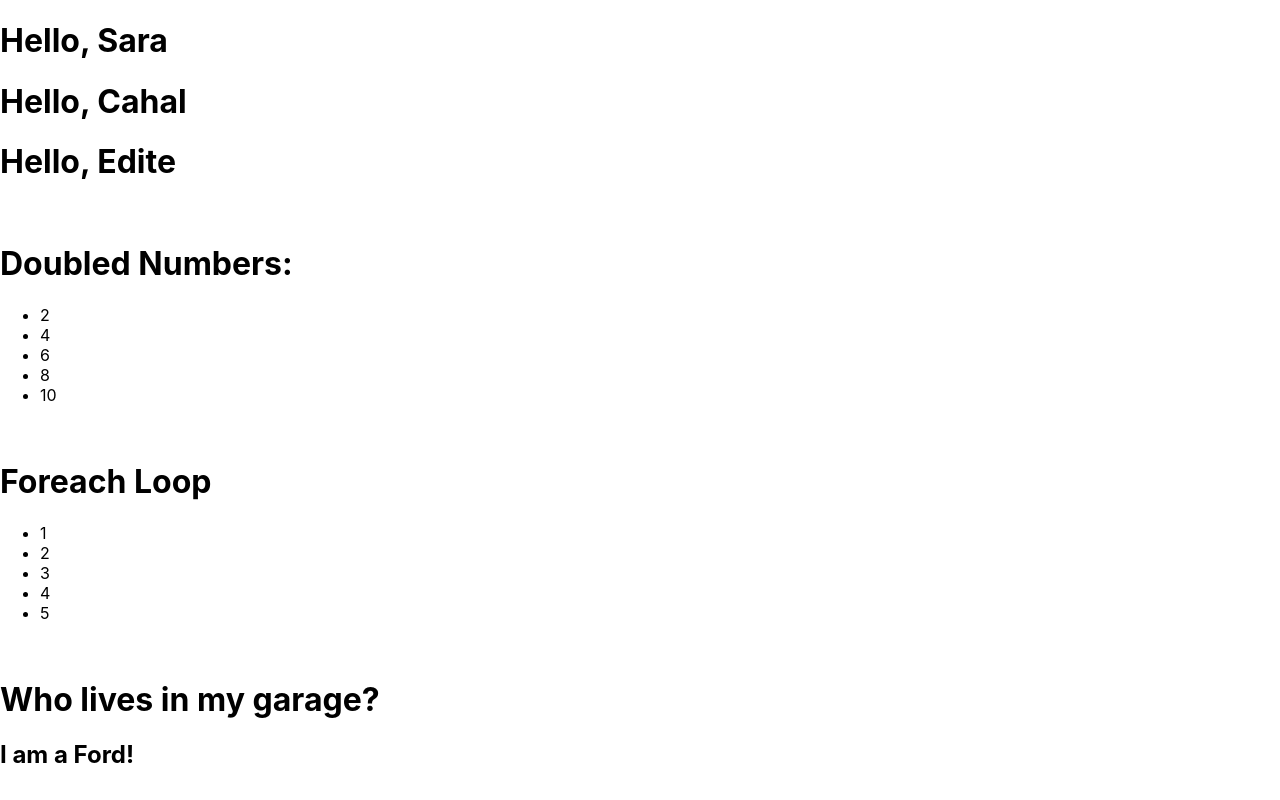
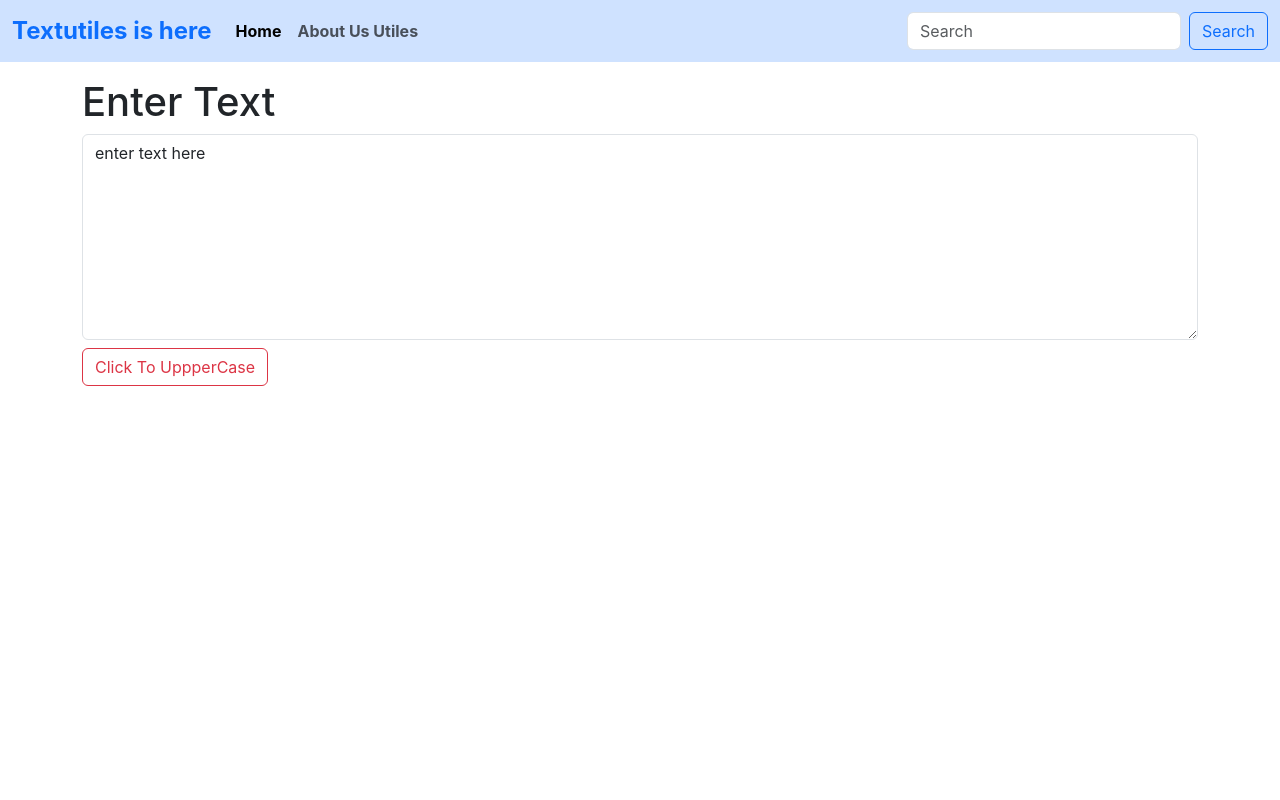
Before and after one commit to DeepPoradiya/Navigation-Bar, a React (Create React App) app in the folder react/react_basic/: page / in a window 1280 px wide. Built offline with nearby package versions, Linux system fonts and the light colour scheme.

Commit message:
create component and pass compenent one page to another page and how to add bootstrap link react,props, propTypes,defaultProps and state,onchange and onclick event and toUpperCase()

```diff
--- a/react/react_basic/public/index.html
+++ b/react/react_basic/public/index.html
@@ -10,34 +10,23 @@
       content="Web site created using create-react-app"
     />
     <link rel="apple-touch-icon" href="%PUBLIC_URL%/logo192.png" />
-    <!--
-      manifest.json provides metadata used when your web app is installed on a
-      user's mobile device or desktop. See https://developers.google.com/web/fundamentals/web-app-manifest/
-    -->
     <link rel="manifest" href="%PUBLIC_URL%/manifest.json" />
-    <!--
-      Notice the use of %PUBLIC_URL% in the tags above.
-      It will be replaced with the URL of the `public` folder during the build.
-      Only files inside the `public` folder can be referenced from the HTML.
+    <link
+      href="https://cdn.jsdelivr.net/npm/bootstrap@5.3.1/dist/css/bootstrap.min.css"
+      rel="stylesheet"
+      integrity="sha384-4bw+/aepP/YC94hEpVNVgiZdgIC5+VKNBQNGCHeKRQN+PtmoHDEXuppvnDJzQIu9"
+      crossorigin="anonymous"
+    />
 
-      Unlike "/favicon.ico" or "favicon.ico", "%PUBLIC_URL%/favicon.ico" will
-      work correctly both with client-side routing and a non-root public URL.
-      Learn how to configure a non-root public URL by running `npm run build`.
-    -->
     <title>React App</title>
   </head>
   <body>
     <noscript>You need to enable JavaScript to run this app.</noscript>
     <div id="root"></div>
-    <!--
-      This HTML file is a template.
-      If you open it directly in the browser, you will see an empty page.
-
-      You can add webfonts, meta tags, or analytics to this file.
-      The build step will place the bundled scripts into the <body> tag.
-
-      To begin the development, run `npm start` or `yarn start`.
-      To create a production bundle, use `npm run build` or `yarn build`.
-    -->
+    <script
+      src="https://cdn.jsdelivr.net/npm/bootstrap@5.3.1/dist/js/bootstrap.bundle.min.js"
+      integrity="sha384-HwwvtgBNo3bZJJLYd8oVXjrBZt8cqVSpeBNS5n7C8IVInixGAoxmnlMuBnhbgrkm"
+      crossorigin="anonymous"
+    ></script>
   </body>
 </html>
--- a/react/react_basic/src/App.css
+++ b/react/react_basic/src/App.css
@@ -1,4 +1,4 @@
-.App {
+/* .App {
   text-align: center;
 }
 
@@ -35,4 +35,4 @@
   to {
     transform: rotate(360deg);
   }
-}
+} */
--- a/react/react_basic/src/App.js
+++ b/react/react_basic/src/App.js
@@ -1,90 +1,15 @@
-import './App.css';
+import "./App.css";
+import Navbar from "./componets/Navbar";
+import Textforms from "./componets/Textforms";
 
-function Welcome(props) {
-  return <h1>Hello, {props.name}</h1>;
-
-}
-function Doubl() {
-  const numbers = [1, 2, 3, 4, 5];
-  const doubled = numbers.map((number) => number * 2);
-
-  return (
-    <div>
-      <h1>Doubled Numbers:</h1>
-      <ul>
-        {doubled.map((value) => (
-          <li>{value}</li>
-        ))}
-      </ul>
-    </div>
-  );
-}
-function Test()
-{
-  const numbers = [1, 2, 3, 4, 5];
-  const listItems = [];
-
-  numbers.forEach((number, index) => {
-    listItems.push(<li key={index}>{number}</li>);
-  });
-
-  return (
-    <div>
-      <h1>Foreach Loop</h1>
-      <ul>
-        {listItems}
-      </ul>
-    </div>
-  );
-}
 function App() {
   return (
-    <div>
-
-      <Welcome name="Sara" />
-      <Welcome name="Cahal" />
-      <Welcome name="Edite" />
-      <br />
-      <Doubl/>
-      <br/>
-      <Test/>
-      <br/>
-      <Garage/>
-    </div>
-  );
-}
-function Car(props) {
-  return <h2>I am a { props.brand }!</h2>;
+  <>
+      {/* <Navbar title="TextUtiles" abouttext="About Us" /> */}
+      <Navbar />
+      <Textforms title="Enter Text" />
+      </>
+     );
 }
 
-function Garage() {
-  const carName = "Ford";
-  return (
-    <>
-        <h1>Who lives in my garage?</h1>
-        <Car brand={ carName } />
-    </>
-  );
-}
-// function App() {
-//   return (
-//     <div className="App">
-//       <header className="App-header">
-//         <img src={logo} className="App-logo" alt="logo" />
-//         <p>
-//           Edit <code>src/App.js</code> and save to reload.
-//         </p>
-//         <a
-//           className="App-link"
-//           href="https://reactjs.org"
-//           target="_blank"
-//           rel="noopener noreferrer"
-//         >
-//           Learn React
-//         </a>
-//       </header>
-//     </div>
-//   );
-// }
-
 export default App;
--- /dev/null
+++ b/react/react_basic/src/componets/Navbar.js
@@ -0,0 +1,61 @@
+import React from 'react'
+import PropTypes from 'prop-types'
+
+export default function Navbar(props) {
+  return (
+    <>
+    <nav className="navbar navbar-expand-lg bg-primary-subtle ">
+      <div className="container-fluid">
+        <a className="navbar-brand fw-bold text-primary fs-4" href="/">
+          {props.title}
+        </a>
+        <button
+          className="navbar-toggler"
+          type="button"
+          data-bs-toggle="collapse"
+          data-bs-target="#navbarSupportedContent"
+          aria-controls="navbarSupportedContent"
+          aria-expanded="false"
+          aria-label="Toggle navigation"
+        >
+          <span className="navbar-toggler-icon"></span>
+        </button>
+        <div className="collapse navbar-collapse" id="navbarSupportedContent">
+          <ul className="navbar-nav me-auto mb-2 mb-lg-0 fw-bold">
+            <li className="nav-item">
+              <a className="nav-link active" aria-current="page" href="/">
+                Home
+              </a>
+            </li>
+            <li className="nav-item">
+              <a className="nav-link" href="/">
+                {props.abouttext}
+              </a>
+            </li>
+          </ul>
+          <form className="d-flex" role="search">
+            <input
+              className="form-control me-2"
+              type="search"
+              placeholder="Search"
+              aria-label="Search"
+            />
+            <button className="btn btn-outline-primary" type="submit">
+              Search
+            </button>
+          </form>
+        </div>
+      </div>
+    </nav>
+  </>
+
+  );
+}
+Navbar.propTypes={
+        title :PropTypes.string,
+        abouttext: PropTypes.string
+}
+Navbar.defaultProps={
+        title:'Textutiles is here ',
+        abouttext:'About Us Utiles'
+}
--- /dev/null
+++ b/react/react_basic/src/componets/Textforms.js
@@ -0,0 +1,27 @@
+import React,{useState} from "react";
+
+export default function Textforms(props) {
+    const texttoupper=()=>{
+        let newtext=text.toUpperCase();
+        settext(newtext);
+    }
+    const texttochange=(event)=>{
+        settext(event.target.value);
+
+    }
+    const [text,settext]=useState("enter text here");
+  return (
+
+      <div class="mb-3 container my-3">
+        <h1 className="heading">{props.title}</h1>
+        <textarea
+        onChange={texttochange}
+        value={text}
+          className="form-control"
+          id="exampleFormControlTextarea1"
+          rows="8"
+        ></textarea>
+        <button className="btn btn-outline-danger my-2" onClick={texttoupper}>Click To UppperCase</button>
+      </div>
+  );
+}
```
Also changed, not shown: 1 other file (tests, documents, lock files or other folders).
